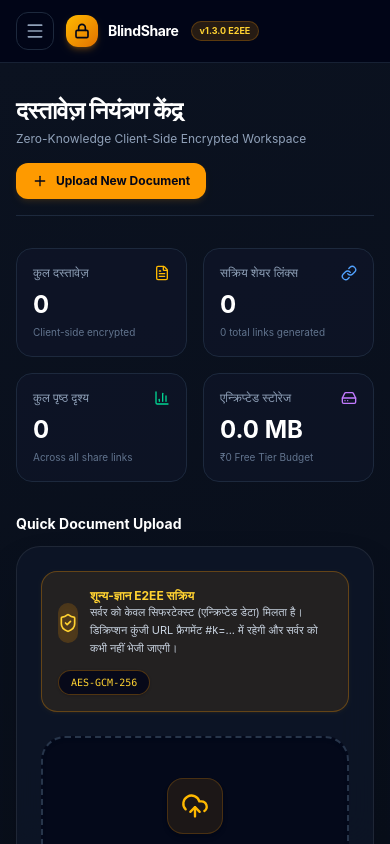
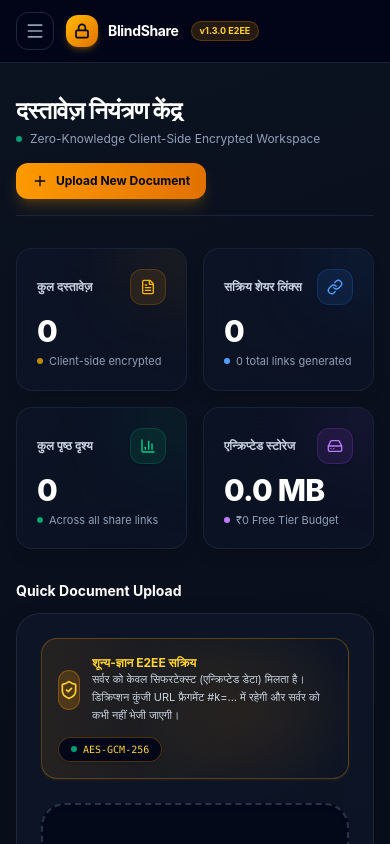
Before and after one commit to SudhirDevOps1/BlindShare, a Next.js app: page /dashboard in a window 390 px wide. Built offline with nearby package versions, Linux system fonts and the light colour scheme; no server answers.

Commit message:
feat(ui): elevate dashboard with glassmorphic cards and micro-animations

```diff
--- a/src/app/dashboard/page.tsx
+++ b/src/app/dashboard/page.tsx
@@ -59,62 +59,94 @@ export default function DashboardPage() {
   return (
     <div className="flex flex-col text-slate-100">
 
-      <main className="flex-1 mx-auto max-w-7xl w-full px-4 py-8 sm:px-6 space-y-8">
+      <main className="flex-1 mx-auto max-w-7xl w-full px-4 py-8 sm:px-6 space-y-8 relative">
+        {/* Ambient Top Glow Effect */}
+        <div className="absolute top-4 right-1/4 -z-10 h-72 w-96 rounded-full bg-amber-500/5 blur-[120px] pointer-events-none" />
+
         {/* Welcome Header */}
-        <div className="flex flex-col sm:flex-row items-start sm:items-center justify-between gap-4 pb-4 border-b border-slate-800">
+        <div className="flex flex-col sm:flex-row items-start sm:items-center justify-between gap-4 pb-4 border-b border-slate-800/80">
           <div>
-            <h1 className="text-2xl font-bold text-white tracking-tight">{t.dashboard.welcome}</h1>
-            <p className="text-xs text-slate-400 mt-1">
-              Zero-Knowledge Client-Side Encrypted Workspace
+            <h1 className="text-2xl font-extrabold text-white tracking-tight">{t.dashboard.welcome}</h1>
+            <p className="text-xs text-slate-400 mt-1 flex items-center gap-2">
+              <span className="inline-block h-1.5 w-1.5 rounded-full bg-emerald-400 animate-pulse" />
+              <span>Zero-Knowledge Client-Side Encrypted Workspace</span>
             </p>
           </div>
           <Link
             href="/dashboard/docs"
-            className="flex items-center gap-2 rounded-xl bg-amber-500 px-4 py-2.5 text-xs font-bold text-slate-950 hover:bg-amber-400 shadow-md shadow-amber-500/10 transition-colors"
+            className="group flex items-center gap-2 rounded-xl bg-gradient-to-r from-amber-500 to-amber-600 px-4 py-2.5 text-xs font-bold text-slate-950 hover:from-amber-400 hover:to-amber-500 shadow-lg shadow-amber-500/20 hover:shadow-amber-500/30 hover:scale-[1.02] active:scale-95 transition-all duration-200"
           >
-            <Plus className="h-4 w-4" />
+            <Plus className="h-4 w-4 group-hover:rotate-90 transition-transform duration-300" />
             <span>Upload New Document</span>
           </Link>
         </div>
 
         {/* 4 Summary Stat Cards */}
         <div className="grid grid-cols-2 lg:grid-cols-4 gap-4">
-          <div className="rounded-2xl border border-slate-800 bg-slate-900/60 p-4">
+          {/* Card 1: Total Docs */}
+          <div className="relative overflow-hidden rounded-2xl border border-slate-800/80 bg-slate-900/50 p-5 backdrop-blur-xl shadow-lg transition-all duration-300 hover:border-amber-500/40 hover:shadow-xl hover:shadow-amber-500/10 hover:-translate-y-1 group cursor-default">
+            <div className="absolute -top-10 -right-10 h-24 w-24 rounded-full bg-amber-500/10 blur-2xl group-hover:bg-amber-500/25 transition-all duration-500 pointer-events-none" />
             <div className="flex items-center justify-between text-slate-400 mb-2">
-              <span className="text-xs font-medium">{t.dashboard.totalDocs}</span>
-              <FileText className="h-4 w-4 text-amber-400" />
+              <span className="text-xs font-semibold text-slate-300">{t.dashboard.totalDocs}</span>
+              <div className="flex h-9 w-9 items-center justify-center rounded-xl bg-amber-500/10 border border-amber-500/20 text-amber-400 shadow-sm group-hover:scale-110 group-hover:bg-amber-500/20 transition-all duration-300">
+                <FileText className="h-4 w-4" />
+              </div>
             </div>
-            <div className="text-2xl font-bold text-white">{docs.length}</div>
-            <div className="text-[10px] text-slate-500 mt-1">Client-side encrypted</div>
+            <div className="text-3xl font-extrabold text-white tracking-tight">{docs.length}</div>
+            <div className="text-[11px] text-slate-400 mt-1 flex items-center gap-1.5">
+              <span className="h-1.5 w-1.5 rounded-full bg-amber-400 animate-pulse" />
+              <span>Client-side encrypted</span>
+            </div>
           </div>
 
-          <div className="rounded-2xl border border-slate-800 bg-slate-900/60 p-4">
+          {/* Card 2: Active Links */}
+          <div className="relative overflow-hidden rounded-2xl border border-slate-800/80 bg-slate-900/50 p-5 backdrop-blur-xl shadow-lg transition-all duration-300 hover:border-blue-500/40 hover:shadow-xl hover:shadow-blue-500/10 hover:-translate-y-1 group cursor-default">
+            <div className="absolute -top-10 -right-10 h-24 w-24 rounded-full bg-blue-500/10 blur-2xl group-hover:bg-blue-500/25 transition-all duration-500 pointer-events-none" />
             <div className="flex items-center justify-between text-slate-400 mb-2">
-              <span className="text-xs font-medium">{t.dashboard.activeLinks}</span>
-              <LinkIcon className="h-4 w-4 text-blue-400" />
+              <span className="text-xs font-semibold text-slate-300">{t.dashboard.activeLinks}</span>
+              <div className="flex h-9 w-9 items-center justify-center rounded-xl bg-blue-500/10 border border-blue-500/20 text-blue-400 shadow-sm group-hover:scale-110 group-hover:bg-blue-500/20 transition-all duration-300">
+                <LinkIcon className="h-4 w-4" />
+              </div>
             </div>
-            <div className="text-2xl font-bold text-white">
+            <div className="text-3xl font-extrabold text-white tracking-tight">
               {links.filter((l) => l.isActive && !l.isRevoked).length}
             </div>
-            <div className="text-[10px] text-slate-500 mt-1">{links.length} total links generated</div>
+            <div className="text-[11px] text-slate-400 mt-1 flex items-center gap-1.5">
+              <span className="h-1.5 w-1.5 rounded-full bg-blue-400" />
+              <span>{links.length} total links generated</span>
+            </div>
           </div>
 
-          <div className="rounded-2xl border border-slate-800 bg-slate-900/60 p-4">
+          {/* Card 3: Total Page Views */}
+          <div className="relative overflow-hidden rounded-2xl border border-slate-800/80 bg-slate-900/50 p-5 backdrop-blur-xl shadow-lg transition-all duration-300 hover:border-emerald-500/40 hover:shadow-xl hover:shadow-emerald-500/10 hover:-translate-y-1 group cursor-default">
+            <div className="absolute -top-10 -right-10 h-24 w-24 rounded-full bg-emerald-500/10 blur-2xl group-hover:bg-emerald-500/25 transition-all duration-500 pointer-events-none" />
             <div className="flex items-center justify-between text-slate-400 mb-2">
-              <span className="text-xs font-medium">{t.dashboard.totalViews}</span>
-              <BarChart3 className="h-4 w-4 text-emerald-400" />
+              <span className="text-xs font-semibold text-slate-300">{t.dashboard.totalViews}</span>
+              <div className="flex h-9 w-9 items-center justify-center rounded-xl bg-emerald-500/10 border border-emerald-500/20 text-emerald-400 shadow-sm group-hover:scale-110 group-hover:bg-emerald-500/20 transition-all duration-300">
+                <BarChart3 className="h-4 w-4" />
+              </div>
             </div>
-            <div className="text-2xl font-bold text-white">{totalViews}</div>
-            <div className="text-[10px] text-slate-500 mt-1">Across all share links</div>
+            <div className="text-3xl font-extrabold text-white tracking-tight">{totalViews}</div>
+            <div className="text-[11px] text-slate-400 mt-1 flex items-center gap-1.5">
+              <span className="h-1.5 w-1.5 rounded-full bg-emerald-400 animate-pulse" />
+              <span>Across all share links</span>
+            </div>
           </div>
 
-          <div className="rounded-2xl border border-slate-800 bg-slate-900/60 p-4">
+          {/* Card 4: Encrypted Storage */}
+          <div className="relative overflow-hidden rounded-2xl border border-slate-800/80 bg-slate-900/50 p-5 backdrop-blur-xl shadow-lg transition-all duration-300 hover:border-purple-500/40 hover:shadow-xl hover:shadow-purple-500/10 hover:-translate-y-1 group cursor-default">
+            <div className="absolute -top-10 -right-10 h-24 w-24 rounded-full bg-purple-500/10 blur-2xl group-hover:bg-purple-500/25 transition-all duration-500 pointer-events-none" />
             <div className="flex items-center justify-between text-slate-400 mb-2">
-              <span className="text-xs font-medium">{t.dashboard.storageUsage}</span>
-              <HardDrive className="h-4 w-4 text-purple-400" />
+              <span className="text-xs font-semibold text-slate-300">{t.dashboard.storageUsage}</span>
+              <div className="flex h-9 w-9 items-center justify-center rounded-xl bg-purple-500/10 border border-purple-500/20 text-purple-400 shadow-sm group-hover:scale-110 group-hover:bg-purple-500/20 transition-all duration-300">
+                <HardDrive className="h-4 w-4" />
+              </div>
             </div>
-            <div className="text-2xl font-bold text-white">{totalStorageMb} MB</div>
-            <div className="text-[10px] text-slate-500 mt-1">₹0 Free Tier Budget</div>
+            <div className="text-3xl font-extrabold text-white tracking-tight">{totalStorageMb} MB</div>
+            <div className="text-[11px] text-slate-400 mt-1 flex items-center gap-1.5">
+              <span className="h-1.5 w-1.5 rounded-full bg-purple-400" />
+              <span>₹0 Free Tier Budget</span>
+            </div>
           </div>
         </div>
 
@@ -131,15 +163,15 @@ export default function DashboardPage() {
         {/* 2-Column Split: Recent Documents & Recent Links */}
         <div className="grid grid-cols-1 lg:grid-cols-2 gap-6">
           {/* Recent Docs */}
-          <div className="rounded-2xl border border-slate-800 bg-slate-900/60 p-6 space-y-4">
+          <div className="rounded-3xl border border-slate-800/80 bg-slate-900/50 p-6 backdrop-blur-xl shadow-xl transition-all duration-300 hover:border-slate-700/80 space-y-4">
             <div className="flex items-center justify-between">
               <h3 className="text-sm font-bold text-white">{t.dashboard.recentDocs}</h3>
               <Link
                 href="/dashboard/docs"
-                className="text-xs text-amber-400 hover:underline flex items-center gap-1"
+                className="text-xs font-medium text-amber-400 hover:text-amber-300 flex items-center gap-1 group"
               >
                 <span>View All</span>
-                <ArrowRight className="h-3 w-3" />
+                <ArrowRight className="h-3 w-3 group-hover:translate-x-1 transition-transform" />
               </Link>
             </div>
 
@@ -148,13 +180,13 @@ export default function DashboardPage() {
             ) : (
               <div className="divide-y divide-slate-800/60">
                 {docs.slice(0, 4).map((doc) => (
-                  <div key={doc.id} className="py-3 flex items-center justify-between">
+                  <div key={doc.id} className="py-3 px-3 -mx-3 rounded-xl flex items-center justify-between hover:bg-slate-800/40 transition-colors duration-200 group">
                     <div className="flex items-center gap-3">
-                      <div className="flex h-9 w-9 items-center justify-center rounded-lg bg-amber-500/10 text-amber-400">
+                      <div className="flex h-9 w-9 items-center justify-center rounded-xl bg-amber-500/10 text-amber-400 border border-amber-500/20 group-hover:scale-105 transition-transform">
                         <FileText className="h-4 w-4" />
                       </div>
                       <div>
-                        <div className="text-xs font-semibold text-white max-w-[180px] sm:max-w-xs truncate">
+                        <div className="text-xs font-semibold text-white max-w-[180px] sm:max-w-xs truncate group-hover:text-amber-300 transition-colors">
                           {doc.title}
                         </div>
                         <div className="text-[10px] text-slate-400">
@@ -165,7 +197,7 @@ export default function DashboardPage() {
 
                     <button
                       onClick={() => setActiveModalDoc(doc)}
-                      className="rounded-lg bg-slate-800 px-2.5 py-1 text-xs font-semibold text-amber-400 hover:bg-slate-700"
+                      className="rounded-xl bg-slate-800/90 border border-slate-700/60 px-3 py-1.5 text-xs font-semibold text-amber-400 hover:bg-amber-500 hover:text-slate-950 hover:border-amber-400 active:scale-95 transition-all shadow-sm"
                     >
                       Create Link
                     </button>
@@ -176,15 +208,15 @@ export default function DashboardPage() {
           </div>
 
           {/* Recent Links */}
-          <div className="rounded-2xl border border-slate-800 bg-slate-900/60 p-6 space-y-4">
+          <div className="rounded-3xl border border-slate-800/80 bg-slate-900/50 p-6 backdrop-blur-xl shadow-xl transition-all duration-300 hover:border-slate-700/80 space-y-4">
             <div className="flex items-center justify-between">
               <h3 className="text-sm font-bold text-white">{t.dashboard.recentLinks}</h3>
               <Link
                 href="/dashboard/links"
-                className="text-xs text-amber-400 hover:underline flex items-center gap-1"
+                className="text-xs font-medium text-amber-400 hover:text-amber-300 flex items-center gap-1 group"
               >
                 <span>View All</span>
-                <ArrowRight className="h-3 w-3" />
+                <ArrowRight className="h-3 w-3 group-hover:translate-x-1 transition-transform" />
               </Link>
             </div>
 
@@ -193,13 +225,13 @@ export default function DashboardPage() {
             ) : (
               <div className="divide-y divide-slate-800/60">
                 {links.slice(0, 4).map((link) => (
-                  <div key={link.id} className="py-3 flex items-center justify-between">
+                  <div key={link.id} className="py-3 px-3 -mx-3 rounded-xl flex items-center justify-between hover:bg-slate-800/40 transition-colors duration-200 group">
                     <div className="flex items-center gap-3">
-                      <div className="flex h-9 w-9 items-center justify-center rounded-lg bg-blue-500/10 text-blue-400">
+                      <div className="flex h-9 w-9 items-center justify-center rounded-xl bg-blue-500/10 text-blue-400 border border-blue-500/20 group-hover:scale-105 transition-transform">
                         <LinkIcon className="h-4 w-4" />
                       </div>
                       <div>
-                        <div className="text-xs font-semibold text-white max-w-[180px] sm:max-w-xs truncate">
+                        <div className="text-xs font-semibold text-white max-w-[180px] sm:max-w-xs truncate group-hover:text-blue-300 transition-colors">
                           {link.name}
                         </div>
                         <div className="text-[10px] text-slate-400">
@@ -210,7 +242,7 @@ export default function DashboardPage() {
 
                     <Link
                       href={`/dashboard/analytics/${link.id}`}
-                      className="rounded-lg bg-slate-800 px-2.5 py-1 text-xs font-semibold text-slate-300 hover:bg-slate-700"
+                      className="rounded-xl bg-slate-800/90 border border-slate-700/60 px-3 py-1.5 text-xs font-semibold text-slate-300 hover:bg-slate-700 hover:text-white active:scale-95 transition-all shadow-sm"
                     >
                       Analytics
                     </Link>
--- a/src/components/upload/doc-uploader.tsx
+++ b/src/components/upload/doc-uploader.tsx
@@ -214,9 +214,10 @@ export function DocUploader({ onUploadSuccess }: DocUploaderProps) {
   return (
     <div className="glass-panel rounded-3xl p-6 sm:p-8 shadow-2xl backdrop-blur-xl border border-slate-800/80">
       {/* Zero-Knowledge Badge */}
-      <div className="mb-6 flex flex-wrap items-center justify-between gap-3 rounded-2xl border border-amber-500/30 bg-amber-500/10 p-4 shadow-sm shadow-amber-500/5">
-        <div className="flex items-center gap-3">
-          <div className="flex h-10 w-10 items-center justify-center rounded-xl bg-amber-500/20 text-amber-300 shadow-inner">
+      <div className="mb-6 flex flex-wrap items-center justify-between gap-3 rounded-2xl border border-amber-500/30 bg-gradient-to-r from-amber-500/10 via-amber-500/5 to-transparent p-4 shadow-sm shadow-amber-500/5 relative overflow-hidden">
+        <div className="absolute top-0 right-0 h-full w-48 bg-radial from-amber-500/10 to-transparent pointer-events-none blur-xl" />
+        <div className="flex items-center gap-3 relative z-10">
+          <div className="flex h-10 w-10 items-center justify-center rounded-xl bg-amber-500/20 text-amber-300 border border-amber-500/30 shadow-inner">
             <ShieldCheck className="h-5 w-5" />
           </div>
           <div>
@@ -224,8 +225,9 @@ export function DocUploader({ onUploadSuccess }: DocUploaderProps) {
             <div className="text-[11px] text-slate-300 max-w-xl leading-relaxed">{t.upload.e2eeDesc}</div>
           </div>
         </div>
-        <div className="rounded-full bg-slate-950/80 px-3 py-1 text-[10px] font-mono text-amber-300 border border-amber-500/30 shadow-sm">
-          AES-GCM-256
+        <div className="flex items-center gap-1.5 rounded-full bg-slate-950/90 px-3 py-1 text-[10px] font-mono text-amber-300 border border-amber-500/30 shadow-sm relative z-10">
+          <span className="h-1.5 w-1.5 rounded-full bg-emerald-400 animate-pulse" />
+          <span>AES-GCM-256</span>
         </div>
       </div>
 
@@ -247,10 +249,10 @@ export function DocUploader({ onUploadSuccess }: DocUploaderProps) {
             onDragLeave={() => setDragActive(false)}
             onDrop={handleDrop}
             onClick={() => fileInputRef.current?.click()}
-            className={`group flex cursor-pointer flex-col items-center justify-center rounded-3xl border-2 border-dashed p-10 text-center transition-all ${
+            className={`group flex cursor-pointer flex-col items-center justify-center rounded-3xl border-2 border-dashed p-10 text-center transition-all duration-300 ${
               dragActive
-                ? "border-amber-400 bg-amber-500/15 scale-[0.99] shadow-2xl shadow-amber-500/20"
-                : "border-slate-700/80 bg-slate-950/70 hover:border-amber-500/50 hover:bg-slate-900/90 shadow-inner"
+                ? "border-amber-400 bg-amber-500/15 scale-[0.99] shadow-2xl shadow-amber-500/20 ring-4 ring-amber-500/20"
+                : "border-slate-700/80 bg-slate-950/70 hover:border-amber-500/50 hover:bg-slate-900/90 hover:shadow-xl hover:shadow-amber-500/5 shadow-inner"
             }`}
           >
             <input
@@ -260,7 +262,7 @@ export function DocUploader({ onUploadSuccess }: DocUploaderProps) {
               onChange={(e) => e.target.files?.[0] && handleFiles(e.target.files[0])}
               className="hidden"
             />
-            <div className="mb-4 flex h-14 w-14 items-center justify-center rounded-2xl bg-amber-500/10 text-amber-400 border border-amber-500/20 group-hover:scale-110 group-hover:bg-amber-500/20 transition-all shadow-md">
+            <div className="mb-4 flex h-14 w-14 items-center justify-center rounded-2xl bg-amber-500/10 text-amber-400 border border-amber-500/20 group-hover:scale-110 group-hover:-translate-y-1 group-hover:bg-amber-500/20 group-hover:border-amber-400/40 transition-all duration-300 shadow-md">
               <UploadCloud className="h-7 w-7" />
             </div>
             <h4 className="text-base font-bold text-white mb-1.5">{t.upload.dragDropTitle}</h4>
```
